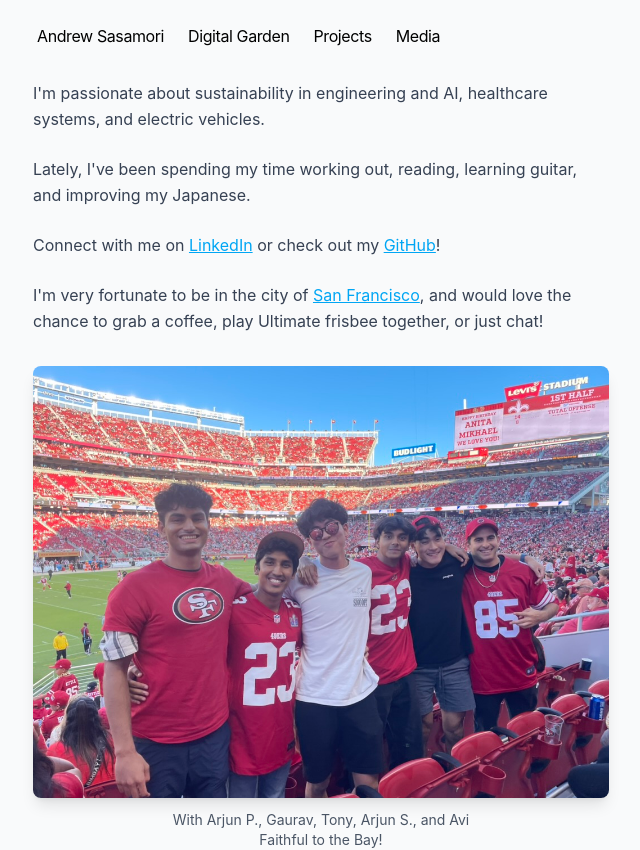
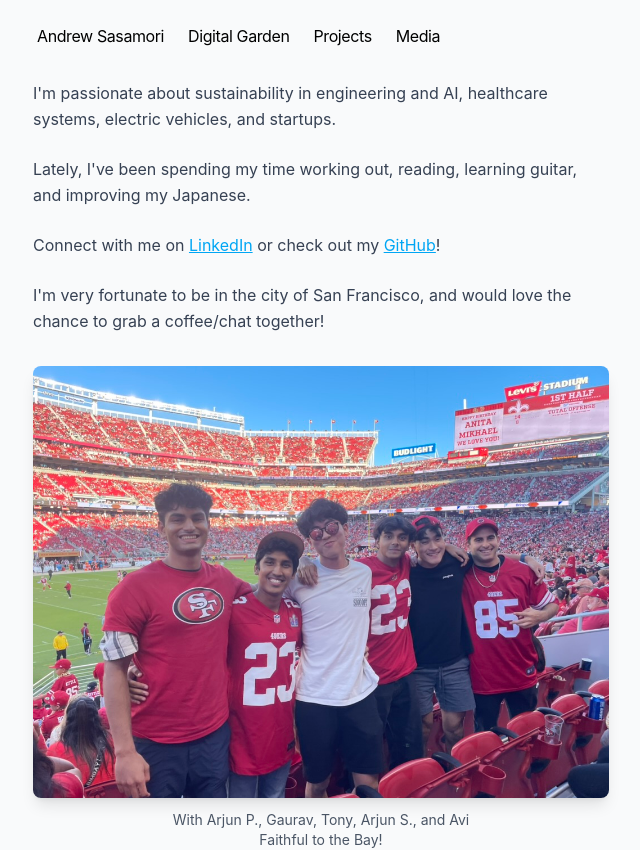
Before and after one commit to ASasamori/andrewsasamori, a Next.js app: page / in a window 1280 px wide. Shown: the whole page, without its empty margins (319-959 px from the left). Built offline with nearby package versions, Linux system fonts and the light colour scheme.

Commit message:
Finished all the course info

```diff
--- a/app/digital_garden/[slug]/page.tsx
+++ b/app/digital_garden/[slug]/page.tsx
@@ -125,6 +125,9 @@ export async function generateMetadata({ params }: GardenPageProps) {
     return {
       title: gardenItem.title,
       description: gardenItem.description,
+      icons: {
+        icon: '/icons/vibe.png'
+      }
     }
   } catch (error) {
     return {
--- a/app/layout.tsx
+++ b/app/layout.tsx
@@ -12,7 +12,7 @@ export const metadata: Metadata = {
   metadataBase: new URL(baseUrl),
   title: {
     default: 'Andrew Sasamori',
-    template: '%s | Next.js Portfolio',
+    template: '%s',
   },
   description: 'My stab at a portfolio.',
   openGraph: {
--- a/app/media/page.tsx
+++ b/app/media/page.tsx
@@ -8,18 +8,11 @@ export default function Page() {
     const PLAYLIST_ID = '37i9dQZF1Epx62IegLxWWZ' // Your playlist ID
 
     return (
-        <section className="">
-            <div className="mb-">
-                <h1 className="text-3xl font-bold text-gray-900 dark:text-white mb-2">
-                    Media
+        <section>
+            <div className="space-y-6 mb-6">
+                <h1 className="text-2xl font-bold text-gray-900 dark:text-white">
+                    On-Repeat Spotify Playlist!
                 </h1>
-                <a
-                className="text-gray-600 dark:text-gray-400 hover:text-sky-600"
-                href="https://open.spotify.com/user/carddealer3000?si=bc6aecc596604a85"
-                target="_blank"
-                rel="noopener noreferrer">
-                    Follow me!
-                </a>
             </div>
             <div className="mb-3">
                 <iframe
@@ -45,7 +38,7 @@ export default function Page() {
                 <a href="https://www.strava.com/athletes/102980625" target="_blank" rel="noopener noreferrer" className="underline text-sky-500">Strava</a>!
             </p>
 
-                {/* Future sections can go here */}
+                {/* Future sections can go here
                 <div className="bg-white dark:bg-gray-800 rounded-lg p-6 border border-gray-200 dark:border-gray-700">
                     <h2 className="text-xl font-semibold text-gray-900 dark:text-white mb-4">
                         Coming Soon
@@ -53,7 +46,7 @@ export default function Page() {
                     <p className="text-gray-600 dark:text-gray-400">
                         More media content will be added here...
                     </p>
-                </div>
+                </div> */}
         </section>
     )
 }
--- a/app/not-found.tsx
+++ b/app/not-found.tsx
@@ -2,7 +2,7 @@ export default function NotFound() {
   return (
     <section>
       <h1 className="mb-8 text-2xl font-semibold tracking-tighter">
-        404 - I'm still building this relax
+        404 - I'm still building this relax or I messed up
       </h1>
       <p className="mb-4">Just wait</p>
     </section>
--- a/app/page.tsx
+++ b/app/page.tsx
@@ -12,7 +12,15 @@ export default function Page() {
     <section>
       <div className="mb-6 space-y-6 text-gray-700 dark:text-gray-300 leading-relaxed">
         <p>
-          I'm passionate about sustainability in engineering and AI, healthcare systems, and electric vehicles.
+          I'm passionate about sustainability in engineering and AI, healthcare systems, electric vehicles, and
+          {' '}<a
+            href="https://startups.gallery/"
+            target="_blank"
+            rel="noopener noreferrer"
+            className="hover:text-sky-500"
+          >
+           startups
+          </a>{'.'}
         </p>
 
         <p>
@@ -46,11 +54,11 @@ export default function Page() {
             href="https://maps.app.goo.gl/m89L6P5mhwPuFgio8"
             target="_blank"
             rel="noopener noreferrer"
-            className="underline text-sky-500"
+            className="hover:text-sky-500"
           >
             San Francisco
           </a>{', '}
-          and would love the chance to grab a coffee, play Ultimate frisbee together, or just chat!
+          and would love the chance to grab a coffee/chat together!
         </p>
       </div>
 
--- a/app/projects/[slug]/page.tsx
+++ b/app/projects/[slug]/page.tsx
@@ -2,6 +2,7 @@ import { notFound } from 'next/navigation'
 import { getProjectBySlug, getProjectSlugs } from '../../lib/api'
 import { remark } from 'remark'
 import html from 'remark-html'
+import { isConciseBody } from 'typescript'
 
 interface ProjectPageProps {
   params: Promise<{
@@ -140,6 +141,9 @@ export async function generateMetadata({ params }: ProjectPageProps) {
     return {
       title: project.title,
       description: project.description,
+      icons: {
+        icon: '/icons/vibe.png'
+      }
     }
   } catch (error) {
     return {
--- a/data/digital_garden/uh_courses.md
+++ b/data/digital_garden/uh_courses.md
@@ -6,7 +6,7 @@ title: "University of Hawaii Coursework"
 
 @@BOT 107: Plants, People, and Culture|George Wong|/files/1/BOT107Fall21.pdf@@
 
-@@CHEM 161 + L: General Chemistry *(and Lab)*|Amy Fuller|/files/1/CHEM161Fall21.pdf@@
+@@CHEM 161: General Chemistry |Amy Fuller|/files/1/CHEM161Fall21.pdf@@
 
 @@COMG 251: Principles of Eff Public Speaking|Jaymian Urashima|/files/1/COMG251Fall21.pdf@@
 
@@ -20,9 +20,7 @@ skyblue In class we were tasked to present one person who we thought was a big i
 
 # Spring 2022
 
-skyblue I started to dgaf this semester skyblue
-
-@@CHEM 162 + L: General Chemistry 2 *(and Lab)*|Daniel Brayton|/files/2/CHEM162Spring22.pdf@@
+@@CHEM 162: General Chemistry 2 |Daniel Brayton|/files/2/CHEM162Spring22.pdf@@
 
 purple [This guy got fired because he had a relationship with a student](https://www.tiktok.com/@sahra.caro/video/7096555237669948715 "I hate tiktok links but this is a little funny imo") purple
 
@@ -34,7 +32,7 @@ skyblue "Professor" was a PhD student at the time. She was very nice. I hope she
 
 skyblue I hated this guy. skyblue
 
-@@PHYS 170 *(and Lab)*|S. Wang Yoon|/files/2/PHYS170Spring22.pdf@@
+@@PHYS 170 |S. Wang Yoon|/files/2/PHYS170Spring22.pdf@@
 
 ---
 
```
